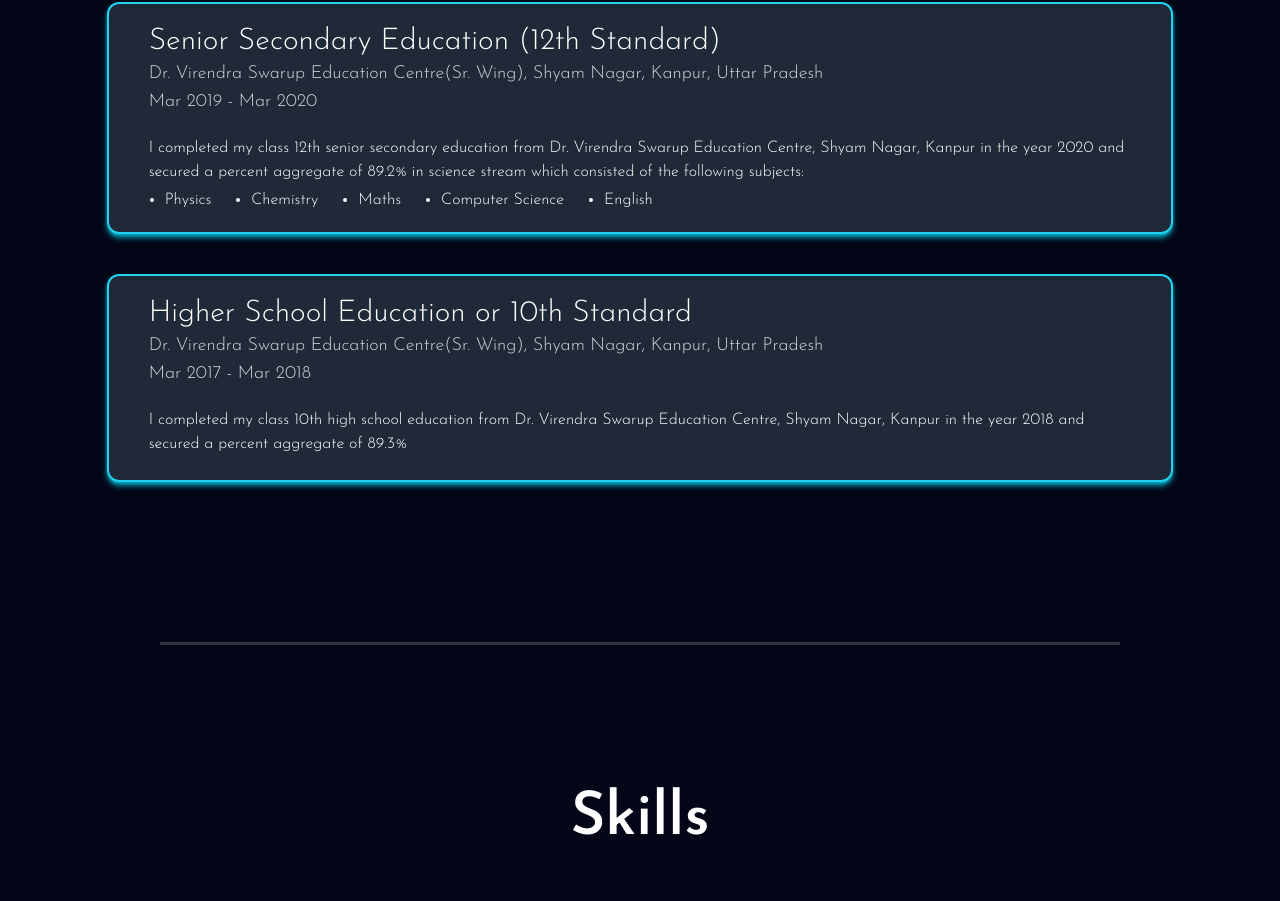
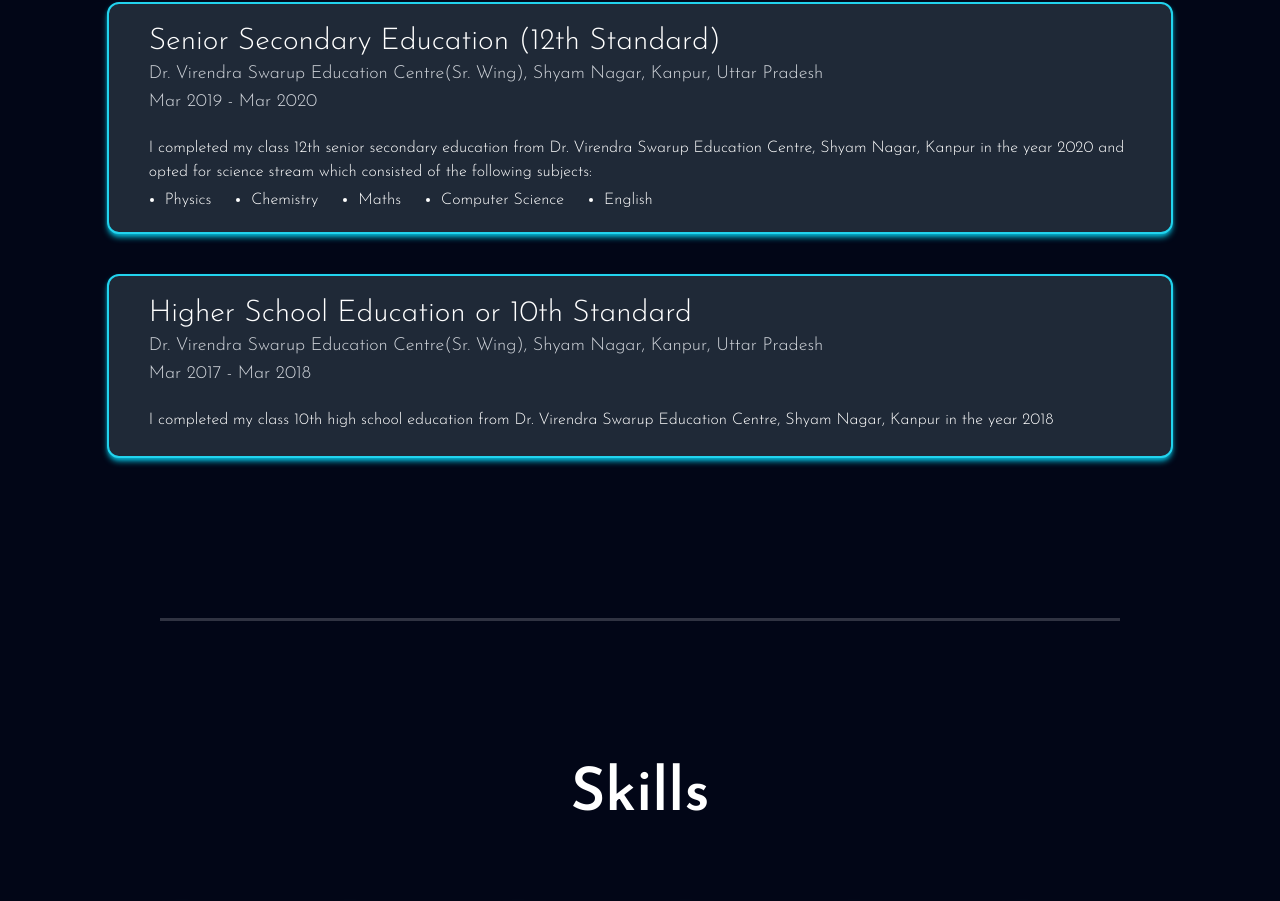
Before and after one commit to akarshanyadav8116/Portfolio-website, a React (Vite) app: page / in a window 1280 px wide. Shown: the part 1257-2158 px from the top of the page. Built offline with nearby package versions, Linux system fonts and the light colour scheme; a web font is replaced by a local one.

Commit message:
changed card content

```diff
--- a/src/components/constants.js
+++ b/src/components/constants.js
@@ -15,7 +15,7 @@ export const EducationCardsData = [
         school : " Dr. Virendra Swarup Education Centre(Sr. Wing), Shyam Nagar, Kanpur, Uttar Pradesh",
         date : "Mar 2019 - Mar 2020",
         score : "",
-        details : "I completed my class 12th senior secondary education from Dr. Virendra Swarup Education Centre, Shyam Nagar, Kanpur in the year 2020 and secured a percent aggregate of 89.2% in science stream which consisted of the following subjects:",
+        details : "I completed my class 12th senior secondary education from Dr. Virendra Swarup Education Centre, Shyam Nagar, Kanpur in the year 2020 and opted for science stream which consisted of the following subjects:",
         subjects : ["Physics", "Chemistry", "Maths", "Computer Science","English"]
     },
 
@@ -25,7 +25,7 @@ export const EducationCardsData = [
         school : " Dr. Virendra Swarup Education Centre(Sr. Wing), Shyam Nagar, Kanpur, Uttar Pradesh",
         date : "Mar 2017 - Mar 2018",
         score : "",
-        details : "I completed my class 10th high school education from Dr. Virendra Swarup Education Centre, Shyam Nagar, Kanpur in the year 2018 and secured a percent aggregate of 89.3%",
+        details : "I completed my class 10th high school education from Dr. Virendra Swarup Education Centre, Shyam Nagar, Kanpur in the year 2018",
         subjects : []
     }
 ]
```
